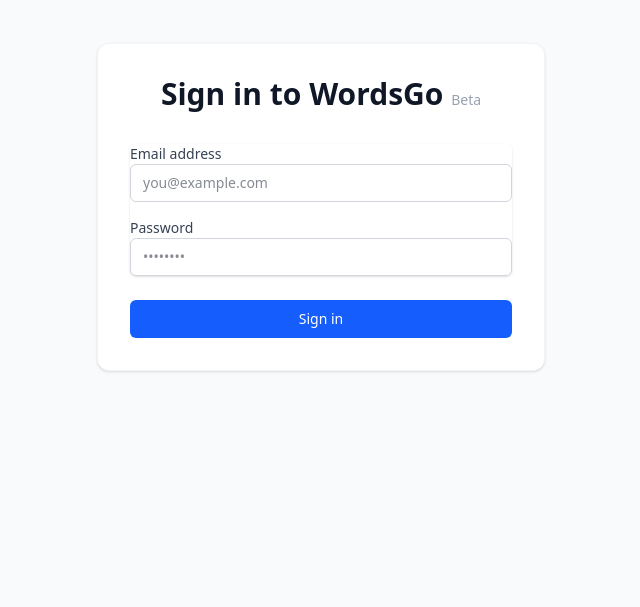
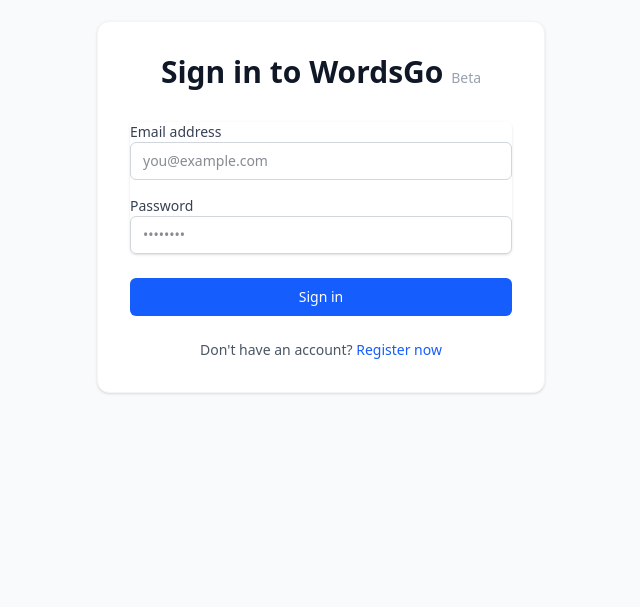
Before and after one commit to StasTolmachov/synaply, a Next.js app in the folder frontend_app/: page /login in a window 1280 px wide. Shown: the part 193-800 px from the top of the page, without its empty margins (319-959 px from the left). Built offline with nearby package versions, Linux system fonts and the light colour scheme; no server answers.

Commit message:
Add registration link to login page for improved user navigation

```diff
--- a/frontend_app/src/app/login/page.tsx
+++ b/frontend_app/src/app/login/page.tsx
@@ -76,6 +76,13 @@
               {loading ? 'Signing in...' : 'Sign in'}
             </button>
           </div>
+
+          <p className="text-center text-sm text-gray-600">
+            Don't have an account?{' '}
+            <Link href="/register" className="font-medium text-blue-600 hover:text-blue-500">
+              Register now
+            </Link>
+          </p>
         </form>
       </div>
     </div>
```
